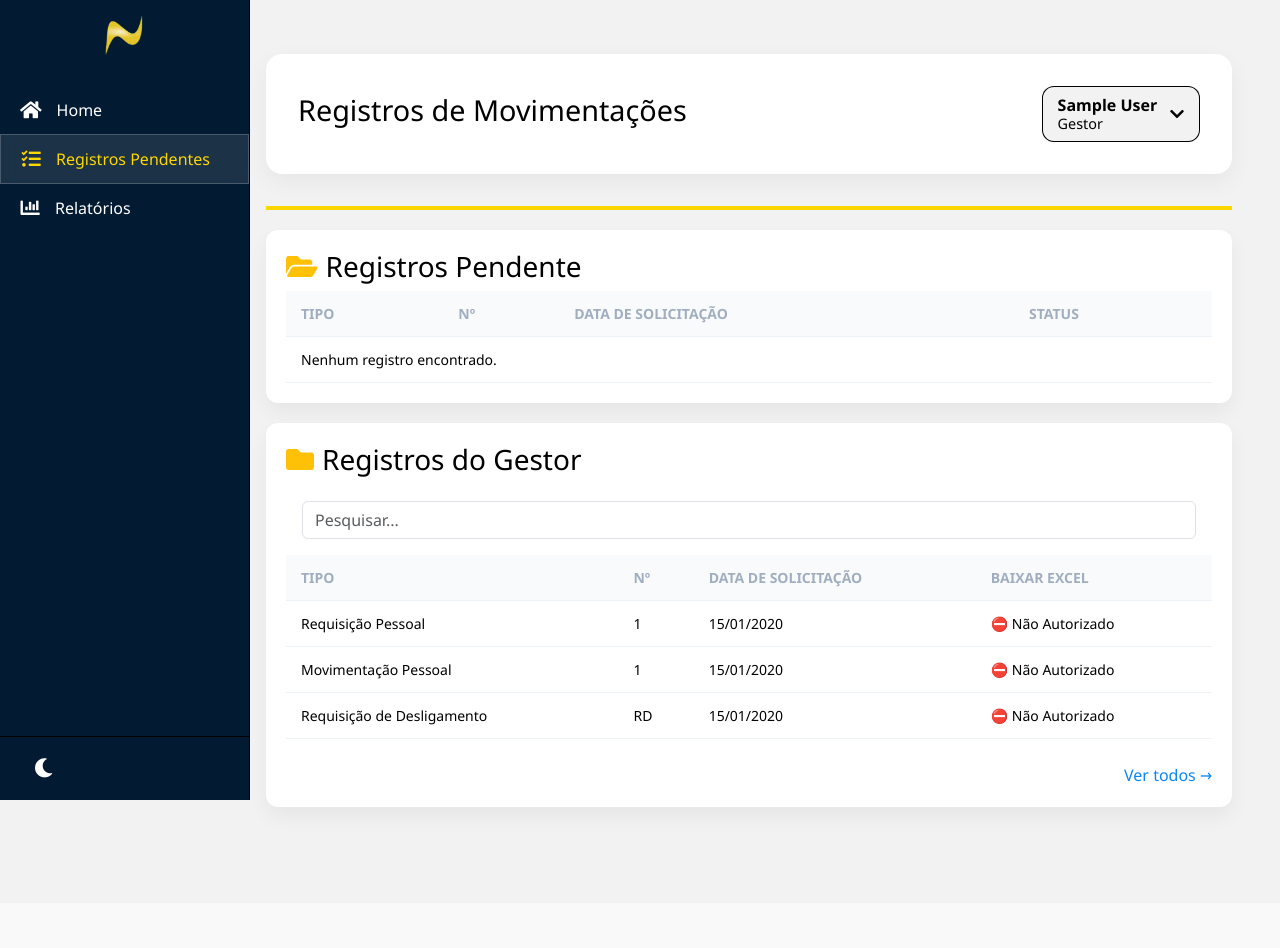
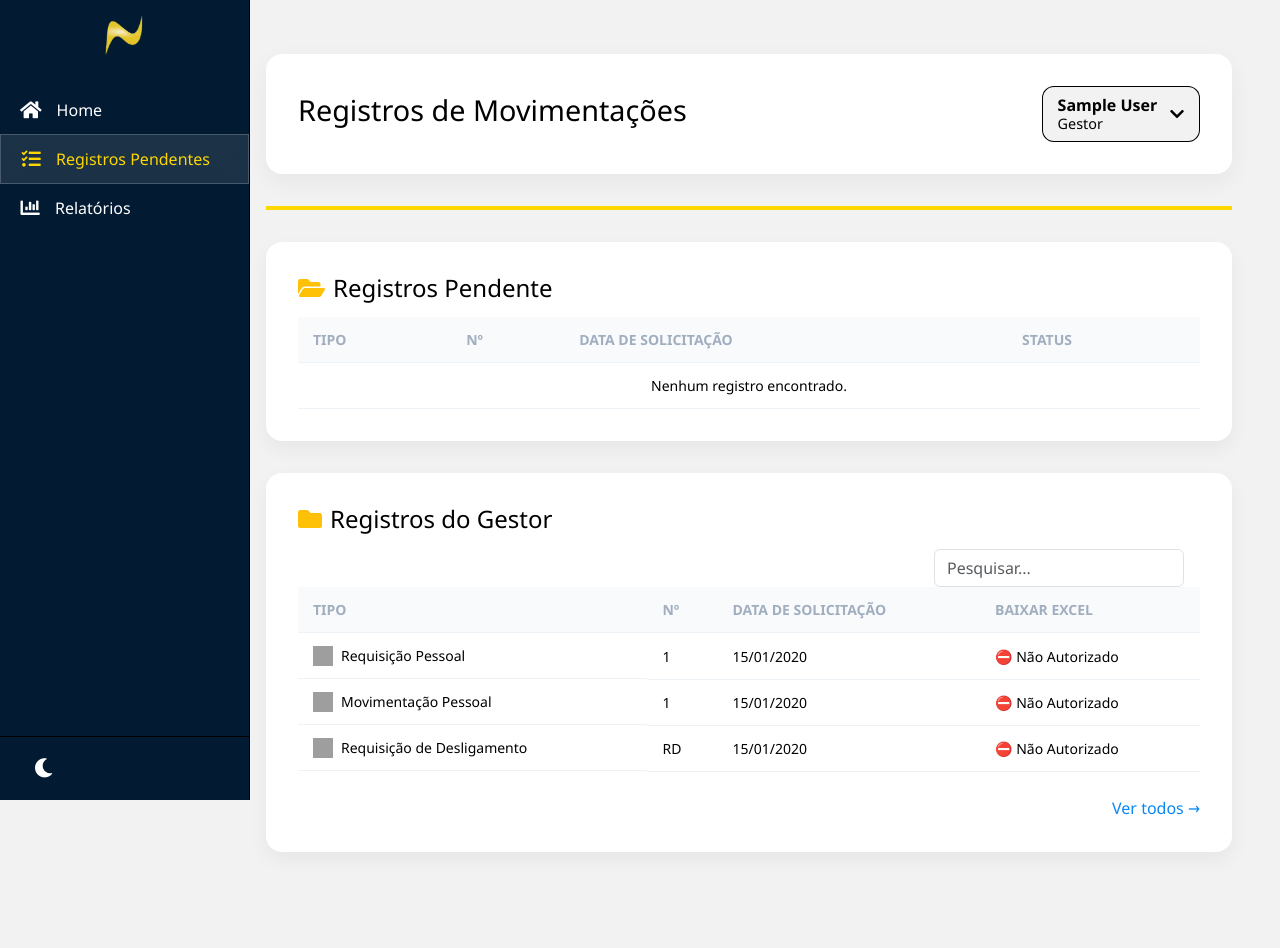
Before and after one commit to danielvitorc/project-conexaorh, a Django app: page /registros_gestor/ in a window 1280 px wide. Before the commit the page ends 818 px from the top, so only its background shows below. Run offline with Django 5.2, Linux system fonts and the light colour scheme; a user stored in the database is signed in; tables that the repository leaves empty hold one stand-in row (values such as "Sample post"); some libraries are stand-ins or nearby versions; grey boxes are pictures that could not be loaded.

Commit message:
new style table

```diff
--- a/conexaorh/static/conexaorh/css/gestor.css
+++ b/conexaorh/static/conexaorh/css/gestor.css
@@ -10,7 +10,10 @@
   --shadow: 0 4px 20px rgba(0, 0, 0, 0.08);
   --transition: all 0.3s ease-in-out;
   --font-family: 'Segoe UI', Tahoma, Geneva, Verdana, sans-serif;
-  --cor-linha-table: #021B33;
+  --cor-linha-table: #edf2f7;
+  --cor-table-cabeçalho: #f9fafb;
+  --cor-table-texto: #a0aec0;
+  --cor-table-hover: #e4e5e6;
 }
 
 [data-theme="dark"] {
@@ -20,10 +23,13 @@
   --highlight-color: #05DBF2;
   --bg-color: #0D0D0D;
   --text-color: #FFFFFF;
-  --card-bg: #1c1c1c;
+  --card-bg: #;
   --dourado-nort: #FFD700;
   --shadow: 0 4px 20px rgba(255, 255, 255, 0.05);
   --cor-linha-table: #FFD700;
+  --cor-table-cabeçalho: #1c1c1c;
+  --cor-table-texto: #1BA0F2;
+  --cor-table-hover: #373838;
 }
 
 body {
@@ -360,47 +366,6 @@ a {
   scrollbar-color: var(--secondary-color) var(--bg-color);
 }
 
-.tabela-estilizada {
-  height: 1200px;
-  width: 100%;
-  background-color: var(--card-bg);
-  border-radius: 16px;
-  box-shadow: 0 8px 20px rgba(0, 0, 0, 0.05);
-  padding: 2rem;
-  margin-top: 2rem;
-  transition: var(--transition);
-}
-
-.tabela-header {
-  display: flex;
-  justify-content: space-between;
-  align-items: center;
-  margin-bottom: 1.5rem;
-}
-
-.tabela-header h3 {
-  border-radius: 20px;
-  margin: 0;
-  font-size: 1.5rem;
-  color: var(--text-color);
-}
-
-.tabela-filtro select {
-  padding: 0.4rem 0.8rem;
-  border: 1px solid var(--secondary-color);
-  border-radius: 20px;
-  background-color: var(--bg-color);
-  color: var(--text-color);
-}
-
-.tabela-moderninha {
-  width: 100%;
-  border-collapse: collapse;
-}
-
-.tabela-moderninha thead {
-  background-color: rgba(0, 0, 0, 0.05);
-}
 
 
 .botao-baixar {
@@ -449,53 +414,7 @@ a {
   display: none;
 }
 
-.card-tabela-estilizada {
-  background-color: var(--card-bg);
-  border-radius: 16px;
-  box-shadow: 0 8px 20px rgba(0, 0, 0, 0.05);
-  padding: 2rem;
-  margin-top: 2rem;
-  transition: var(--transition);
-  overflow: auto;
-}
 
-.tabela-header {
-  display: flex;
-  justify-content: space-between;
-  align-items: center;
-  margin-bottom: 1.5rem;
-}
-
-.tabela-header h3 {
-  border-radius: 20px;
-  margin: 0;
-  font-size: 1.5rem;
-  color: var(--text-color);
-}
-
-.tabela-filtro select {
-  padding: 0.4rem 0.8rem;
-  border: 1px solid var(--secondary-color);
-  border-radius: 20px;
-  background-color: var(--bg-color);
-  color: var(--text-color);
-}
-
-.tabela-moderninha {
-  width: 100%;
-  border-collapse: collapse;
-}
-
-.tabela-moderninha thead {
-  background-color: rgba(0, 0, 0, 0.05);
-}
-
-.tabela-moderninha th, .tabela-moderninha td {
-  padding: 1rem;
-  text-align: left;
-  border-bottom: 2px solid var(--cor-linha-table);
-  color: var(--text-color);
-}
 
 .botao-baixar {
   background-color: var(--highlight-color);
@@ -520,15 +439,6 @@ a {
   color: var(--accent-color);
   text-decoration: none;
   font-weight: 500;
-}
-
-/* Card que envolve a tabela */
-.card-table {
-  background-color: var(--card-bg);
-  padding: 2rem;
-  border-radius: var(--border-radius);
-  box-shadow: var(--shadow);
-  transition: var(--transition);
 }
 
 
@@ -607,18 +517,37 @@ a {
 
 
 
-
-
-
-
-.card-tabela-estilizada2 {
-  background: white;
-  padding: 20px;
-  border-radius: 12px;
-  box-shadow: 0 10px 20px rgba(0,0,0,0.05);
-  margin-top: 20px;
+.card-tabela-estilizada {
+  background-color: var(--card-bg);
+  border-radius: 16px;
+  box-shadow: 0 8px 20px rgba(0, 0, 0, 0.05);
+  padding: 2rem;
+  margin-top: 2rem;
+  transition: var(--transition);
+  overflow: auto;
 }
 
+.tabela-header {
+  display: flex;
+  justify-content: space-between;
+  align-items: center;
+  margin-bottom: 1.5rem;
+}
+
+.tabela-header h3 {
+  border-radius: 20px;
+  margin: 0;
+  font-size: 1.5rem;
+  color: var(--text-color);
+}
+/* Card que envolve a tabela */
+.card-table {
+  background-color: var(--card-bg);
+  padding: 2rem;
+  border-radius: var(--border-radius);
+  box-shadow: var(--shadow);
+  transition: var(--transition);
+}
 .tabela-header {
   display: flex;
   justify-content: space-between;
@@ -626,30 +555,30 @@ a {
   margin-bottom: 15px;
 }
 
-.tabela-moderninha2 {
+.tabela-moderninha {
   width: 100%;
   border-collapse: collapse;
 }
 
-.tabela-moderninha2 thead {
-  background-color: #f9fafb;
+.tabela-moderninha thead {
+  background-color: var(--cor-table-cabeçalho);
   text-transform: uppercase;
   font-size: 12px;
-  color: #a0aec0;
+  color: var(--cor-table-texto);
 }
 
-.tabela-moderninha2 th, .tabela-moderninha2 td {
+.tabela-moderninha th, .tabela-moderninha td {
   padding: 12px 15px;
   text-align: left;
   font-size: 14px;
-  border-bottom: 1px solid #edf2f7;
+  border-bottom: 1px solid var(--cor-linha-table);
 }
 
-.tabela-moderninha2 tr:hover {
-  background-color: #f7fafc;
+.tabela-moderninha tr:hover {
+  background-color: var(--cor-table-hover);
 }
 
-.status2 {
+.status {
   display: inline-block;
   padding: 6px 12px;
   border-radius: 15px;
@@ -659,14 +588,14 @@ a {
   text-transform: uppercase;
 }
 
-.status-warning2 {
+.status-warning {
   background-color: #f6ad55; /* laranja */
 }
 
-.status-success2 {
+.status-success {
   background-color: #48bb78; /* verde */
 }
 
-.text-center2 {
+.text-center {
   text-align: center;
 }
--- a/conexaorh/templates/conexaorh/diretor/mov.html
+++ b/conexaorh/templates/conexaorh/diretor/mov.html
@@ -69,7 +69,6 @@
             <!-- Assinatura Diretor -->
             <td>
                 {% if registro.assinatura_diretor %}
-                    <p>Aprovado pelo Diretor:</p>
                     <i class="fa-solid fa-check" style="color: green;">Assinado</i>
                 {% else %}
                     <form method="post" enctype="multipart/form-data">
--- a/conexaorh/templates/conexaorh/diretor/rd.html
+++ b/conexaorh/templates/conexaorh/diretor/rd.html
@@ -68,7 +68,6 @@
             <!-- Diretor -->
             <td>
                 {% if registro.assinatura_diretor %}
-                    <p>Aprovado pelo Diretor:</p>
                     <i class="fa-solid fa-check" style="color: green;">Assinado</i>
                 {% else %}
                     <form method="post" enctype="multipart/form-data">
--- a/conexaorh/templates/conexaorh/diretor/rp.html
+++ b/conexaorh/templates/conexaorh/diretor/rp.html
@@ -91,7 +91,7 @@
                 <!-- Assinatura Diretor -->
                 <td>
                 {% if registro.assinatura_diretor %}
-                    <p>Aprovado pelo Diretor:</p>
+
                     <i class="fa-solid fa-check" style="color: green;">Assinado</i>
                 {% else %}
                     <form method="post" enctype="multipart/form-data" style="margin: 0;">
--- a/conexaorh/templates/conexaorh/gestor/registros_gestor.html
+++ b/conexaorh/templates/conexaorh/gestor/registros_gestor.html
@@ -56,12 +56,12 @@
 
     <div class="linha-amarela"></div>
     <!-- NOVA TABELA PARA VOCÊS ESTILIZAREM-->
-    <div class="card-tabela-estilizada2">
-      <div class="tabela-header2">
+    <div class="card-tabela-estilizada">
+      <div class="tabela-header">
         <h3><i class="fas fa-folder-open text-warning me-2"></i>Registros Pendente</h3>
       </div>
 
-      <table class="tabela-moderninha2">
+      <table class="tabela-moderninha">
         <thead>
           <tr>
             <th>Tipo</th>
@@ -87,21 +87,21 @@
             <td>{{ registro.data_solicitacao|date:"d/m/Y" }}</td>
             <td>
               {% if registro.complice_aprovacao == "PENDENTE" %}
-                <span class="status2 status-warning2">Complice</span>
+                <span class="status status-warning">Complice</span>
               {% elif registro.diretor_aprovacao == "PENDENTE" %}
-                <span class="status2 status-warning2">Diretor</span>
+                <span class="status status-warning">Diretor</span>
               {% elif registro.presidente_aprovacao == "PENDENTE" %}
-                <span class="status2 status-warning2">Presidente</span>
+                <span class="status status-warning">Presidente</span>
               {% elif registro.rh_aprovacao == "PENDENTE" %}
-                <span class="status2 status-warning2">RH/DP</span>
+                <span class="status status-warning">RH/DP</span>
               {% else %}
-                <span class="status2 status-success2">Aprovado</span>
+                <span class="status status-success">Aprovado</span>
               {% endif %}
             </td>
           </tr>
           {% empty %}
           <tr>
-            <td colspan="4" class="text-center2">Nenhum registro encontrado.</td>
+            <td colspan="4" class="text-center">Nenhum registro encontrado.</td>
           </tr>
           {% endfor %}
         </tbody>
@@ -110,17 +110,17 @@
 
 
     <!-- Tabela estilizada de Registros do Gestor -->
-    <div class="card-tabela-estilizada2">
-      <div class="tabela-header2">
+    <div class="card-tabela-estilizada">
+      <div class="tabela-header">
         <h3><i class="fas fa-folder text-warning me-2"></i>Registros do Gestor</h3>
       </div>
 
-      <div class="tabela-filtro p-3">
-        <input type="text" id="searchInput" class="form-control" placeholder="Pesquisar..." onkeyup="searchTable()">
+      <div class="tabela-filtro text-end pe-3">
+        <input type="text" id="searchInput" class="form-control d-inline-block" style="width: 250px;" placeholder="Pesquisar..." onkeyup="searchTable()">
       </div>
 
       <div class="table-responsive">
-        <table class="tabela-moderninha2 display nowrap w-100" id="tabela-moderninha">
+        <table class="tabela-moderninha display nowrap w-100" id="tabela-moderninha">
           <thead>
             <tr>
               <th>Tipo</th>
@@ -132,14 +132,18 @@
           <tbody>
             {% for registro in registros %}
             <tr>
-              <td>
+              <td class="d-flex align-items-center gap-2">
                 {% if registro.tipo == "RP" %}
+                  <img src="{% static 'icons/icon_rp.png' %}" alt="RP" width="20" height="20">
                   Requisição Pessoal
                 {% elif registro.tipo == "MOV" %}
+                  <img src="{% static 'icons/icon_mov.png' %}" alt="MOV" width="20" height="20">
                   Movimentação Pessoal
                 {% elif registro.tipo == "RD" %}
+                  <img src="{% static 'icons/icon_rd.png' %}" alt="RD" width="20" height="20">
                   Requisição de Desligamento
                 {% else %}
+                  <img src="{% static 'icons/icon_default.png' %}" alt="Tipo" width="20" height="20">
                   Tipo desconhecido
                 {% endif %}
               </td>
@@ -191,7 +195,7 @@
     function searchTable() {
       let input = document.getElementById("searchInput");
       let filter = input.value.toLowerCase();
-      let table = document.getElementById("registrosTable");
+      let table = document.getElementById("tabela-moderninha");
       let tr = table.getElementsByTagName("tr");
 
       for (let i = 1; i < tr.length; i++) {
--- a/conexaorh/templates/conexaorh/rh/rp.html
+++ b/conexaorh/templates/conexaorh/rh/rp.html
@@ -104,7 +104,6 @@
             </td>
             <td>
                 {% if registro.assinatura_rh %}
-                    <p>Aprovado pelo RH:</p>
                     <i class="fa-solid fa-check" style="color: green;">Assinado</i>
                 {% else %}
                     <form method="post" enctype="multipart/form-data">
```
Also changed, not shown: conexaorh/static/conexaorh/css/diretor.css (+42 -21 lines), conexaorh/static/conexaorh/css/presidente.css (+94 -59 lines), conexaorh/static/conexaorh/css/rh.css (+92 -63 lines).
